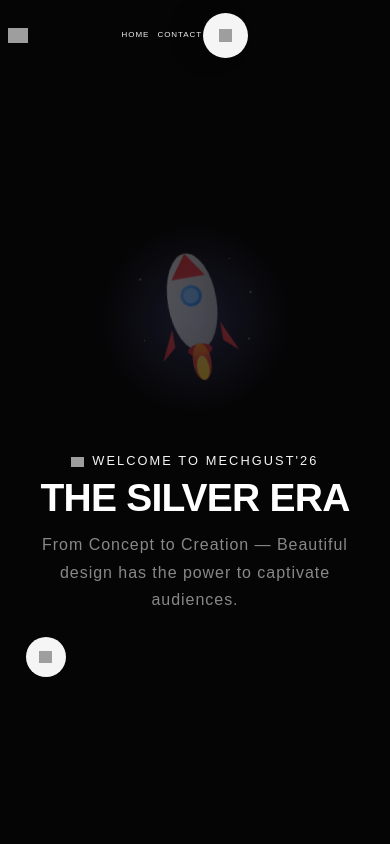
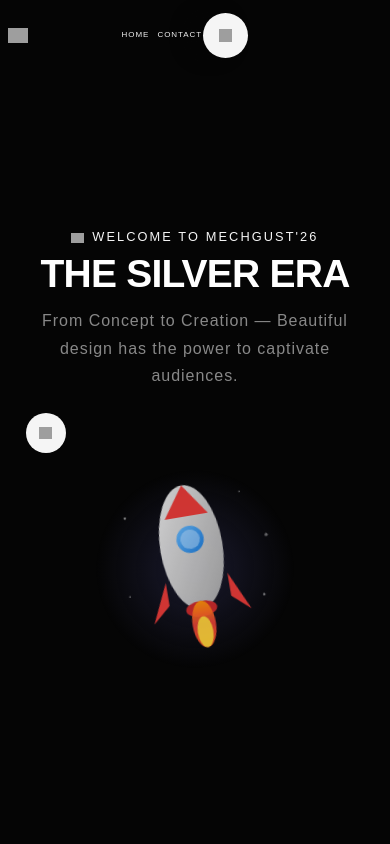
Before and after one commit to Vpragadeesh/Mechgust-2026, a React (Vite) app: page / in a window 390 px wide. Shown: the top 844 px of the page. Built offline with nearby package versions, Linux system fonts and the light colour scheme; grey boxes are pictures that could not be loaded.

Commit message:
[update] spaceman

```diff
--- a/src/animations.css
+++ b/src/animations.css
@@ -256,8 +256,9 @@
     min-height: 100vh;
     display: flex;
     flex-direction: column;
+    align-items: center;
     justify-content: flex-start;
-    padding-top: 15vh;
+    padding-top: 10vh;
     position: relative;
   }
 
@@ -266,9 +267,10 @@
     top: auto !important;
     left: auto !important;
     max-width: 90% !important;
-    margin: 0 auto 2rem auto;
+    margin: 0 auto 1rem auto;
     text-align: center;
     z-index: 10 !important;
+    order: 1 !important;
   }
 
   .spline {
@@ -278,7 +280,7 @@
     height: 300px !important;
     margin: 0 auto 2rem auto !important;
     z-index: 5 !important;
-    opacity: 0.8 !important;
+    opacity: 1 !important;
     top: auto !important;
     left: auto !important;
     right: auto !important;
@@ -287,10 +289,12 @@
     max-height: 300px !important;
     min-width: auto !important;
     max-width: 300px !important;
+    order: 2 !important;
   }
 
   .hero-flex {
     justify-content: center !important;
+    order: 3 !important;
   }
 
   .hero-cards-wrapper {
--- a/src/components/HeroSection.jsx
+++ b/src/components/HeroSection.jsx
@@ -5,7 +5,6 @@ export default function HeroSection(){
   return (
     <section className="hero-section" style={{ position: 'relative', minHeight: '100vh' }}>
       <div className="hero-bg"></div>
-      <SpacemanScene className="spline" />
 
       {/* Hero content positioned at top-left where spaceman looks */}
       <div className="hero-content-wrapper" style={{
@@ -49,6 +48,9 @@ export default function HeroSection(){
           </div>
         </a>
       </div>
+
+      {/* Spaceman - placed after content so it appears below on mobile */}
+      <SpacemanScene className="spline" />
 
       {/* Bottom cards */}
       <div style={{
--- a/src/components/SpacemanScene.jsx
+++ b/src/components/SpacemanScene.jsx
@@ -166,14 +166,14 @@ export default function SpacemanScene({className = 'spline'}){
       <div
         className={className}
         style={{
-          width: '100%',
-          height: '100%',
-          position: 'absolute',
+          width: '300px',
+          height: '300px',
           display: 'flex',
           alignItems: 'center',
           justifyContent: 'center',
-          background: 'radial-gradient(ellipse at center, #1a1a2e 0%, #050505 70%)',
-          overflow: 'hidden'
+          background: 'radial-gradient(ellipse at center, #1a1a2e 0%, transparent 70%)',
+          overflow: 'visible',
+          margin: '0 auto'
         }}
       >
         {/* SVG Rocket for better Firefox compatibility */}
@@ -182,10 +182,8 @@ export default function SpacemanScene({className = 'spline'}){
           height="200"
           viewBox="0 0 512 512"
           style={{
-            opacity: 0.4,
-            animation: 'float 6s ease-in-out infinite',
-            maxWidth: '40vw',
-            maxHeight: '40vh'
+            opacity: 0.9,
+            animation: 'float 6s ease-in-out infinite'
           }}
         >
           <defs>
```
